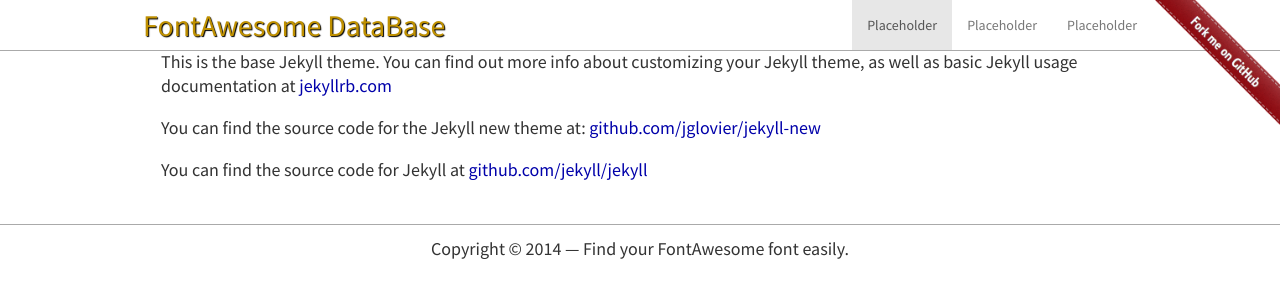
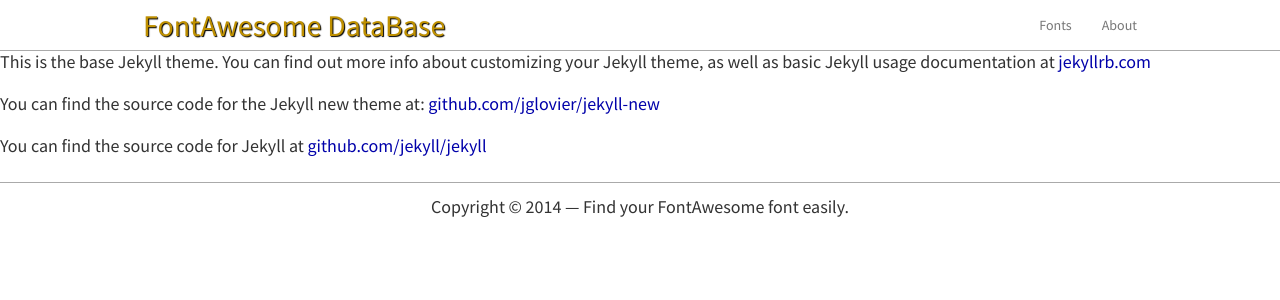
Before and after one commit to fadbus/fadbus.github.io, a Jekyll site: the page built from font.html, in a window 1280 px wide. Shown: the top 300 px of the page. Built offline with Jekyll 4.4.1, drawn with Linux system fonts in a browser that asks for light colours.

Commit message:
Added the about route.

```diff
--- a/_config.yml
+++ b/_config.yml
@@ -4,7 +4,7 @@
 email: "dereknutile@gmail.com"
 description: "Filterable database of FontAwesome icons."
 tagline: "Find your FontAwesome font easily."
-baseurl: "/"
+baseurl: ""
 url: "http://fadb.us/"
 fontAwesomeFontBaseUrl: "http://fortawesome.github.io/Font-Awesome/icon/"
 
--- a/_includes/navigation.html
+++ b/_includes/navigation.html
@@ -10,16 +10,15 @@
         <span class="icon-bar"></span>
         <span class="icon-bar"></span>
       </button>
-      <a class="navbar-brand hidden-xs hidden-sm" href="{{ site.baseurl }}">{{ site.title }}</a>
-      <a class="navbar-brand hidden-md hidden-lg" href="{{ site.baseurl }}">{{ site.shortTitle }}</a>
+      <a class="navbar-brand hidden-xs hidden-sm" href="{{ site.baseurl }}/">{{ site.title }}</a>
+      <a class="navbar-brand hidden-md hidden-lg" href="{{ site.baseurl }}/">{{ site.shortTitle }}</a>
     </div><!-- ./navbar-header -->
 
     <div class="collapse navbar-collapse">
 
       <ul class="nav navbar-nav navbar-right" id="nav-links">
-        <li class="active"><a href="#">Placeholder</a></li>
-        <li><a href="#">Placeholder</a></li>
-        <li><a href="#">Placeholder</a></li>
+        <li{% if page.navbar == 'fonts' %} class="active"{% endif %}><a href="{{ site.baseurl }}/">Fonts</a></li>
+        <li{% if page.navbar == 'about' %} class="active"{% endif %}><a href="{{ site.baseurl }}/about">About</a></li>
       </ul><!-- /#nav-links -->
     </div><!--/.nav-collapse -->
 
--- a/_layouts/default.html
+++ b/_layouts/default.html
@@ -6,7 +6,7 @@
   <body>
 
   {% include header.html %}
-  {% comment %}{% include navigation.html %}{% endcomment %}
+  {% include navigation.html %}
   {% comment %}{% include forkme.html %}{% endcomment %}
   {% include about.html %}
 
--- a/_layouts/page.html
+++ b/_layouts/page.html
@@ -7,22 +7,10 @@
 
   {% include header.html %}
   {% include navigation.html %}
-  {% include forkme.html %}
-
-  <div class="fonts">
 
   <section class="main-content-section">
-  <div class="palette">
-  <div class="container">
-  <div class="row">
-
-    {{ content }}
-
-  </div><!-- /.row -->
-  </div><!-- /.container -->
-  </div><!-- /.palette -->
-  </div><!-- /.main-content-section -->
-  </div><!-- /.list -->
+  {{ content }}
+  </section><!-- /#main-content-section -->
 
   {% include footer.html %}
 
--- a/index.html
+++ b/index.html
@@ -1,5 +1,8 @@
 ---
 layout: default
+title: "Fonts"
+navbar: "fonts"
+header: "Fonts"
 ---
 
 <div class="container horizontal-padding-medium">
```
Also changed, not shown: about/index.html (added, +20 -0 lines).
